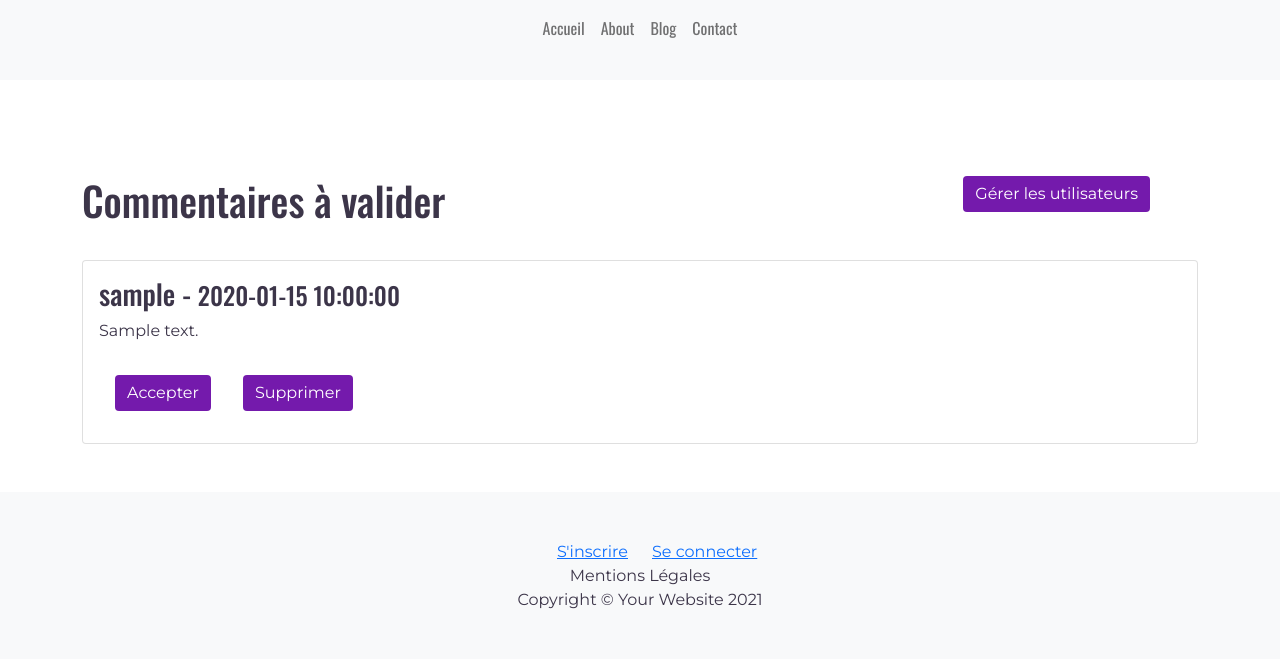
After one commit to CharB-22/OC-blog-professionnel, a PHP site: template App/View/AdminCommentListView.php in a window 1280 px wide. The commit adds this page. Shown: the top 659 px of the page. Run offline with PHP 8.4, Linux system fonts and the light colour scheme; the template is opened without the code that fills it: most values are stand-ins (such as "Sample title", 1, 10 or a date in 2020).

Commit message:
Create the Admin Comment List journey

```diff
--- /dev/null
+++ b/App/View/AdminCommentListView.php
@@ -0,0 +1,24 @@
+<?php $this->title = "Commentaires à approuver"; ?>
+
+<div class="d-flex flex-column flex-md-row justify-content-between">
+    <h1 class="pt-5 mb-3">Commentaires à valider</h1>
+    <a href="#" class="btn btn-primary m-5">Gérer les utilisateurs</a>
+</div>
+
+<!-- Loop through the comments to approve -->
+<?php foreach($commentsToApprove as $comment)
+        {
+?>
+<div class="card mb-4">
+    <div class="card-body">
+        <h3 class="card-title"><?= htmlspecialchars($comment->getUserName());?> - <small><?= htmlspecialchars($comment->getCommentDate());?></small></h3>
+        <p class="card-text"><?= htmlspecialchars($comment->getCommentContent());?></p>
+        <div class="d-flex flex-column flex-md-row">
+            <a href="#" class="btn btn-primary m-3">Accepter</a>
+            <a href="#" class="btn btn-primary m-3">Supprimer</a>
+        </div>
+    </div>
+</div>
+
+<?php
+}
--- a/App/View/AdminHomeView.php
+++ b/App/View/AdminHomeView.php
@@ -1,4 +1,4 @@
-<?php $title="Mon tableau de bord"; ?>
+<?php $this->title="Mon tableau de bord"; ?>
 
 <h1 class="">Tableau de bord</h1>
 
@@ -9,7 +9,7 @@
     </div>
     <div class="card col-xs-12 col-md-4 d-flex align-items-center">
         <img src="./public/images/admin_comments.jpg" class="img-thumbnail my-3">
-        <a href="AdminCommentList.php?p=admin_comment_list" class="btn btn-primary my-3">Voir tous les commentaires</a>
+        <a href="index.php?route=adminCommentList" class="btn btn-primary my-3">Voir tous les commentaires</a>
     </div>
     <div class="card col-xs-12 col-md-4 d-flex align-items-center">
         <img src="./public/images/admin_users.jpg" class="img-thumbnail my-3">
--- a/App/View/AdminPostListView.php
+++ b/App/View/AdminPostListView.php
@@ -1,4 +1,4 @@
-<?php $title="Tous les articles"; ?>
+<?php $this->title="Tous les articles"; ?>
 
 <div class="d-flex flex-column flex-md-row justify-content-between align-items-center">
     <h1>Articles Publiés</h1>
--- a/config/Router.php
+++ b/config/Router.php
@@ -35,6 +35,9 @@
                     case 'adminPostList':
                         $this->backendController->getAdminPostList();
                         break;
+                    case 'adminCommentList':
+                        $this->backendController->getCommentsToApprove();
+                        break;
                     default:
                         $this->frontendController->getHome();
                         break;
```
Also changed, not shown: App/Controller/BackendController.php (+10 -0 lines), App/Model/CommentManager.php (+19 -0 lines).
